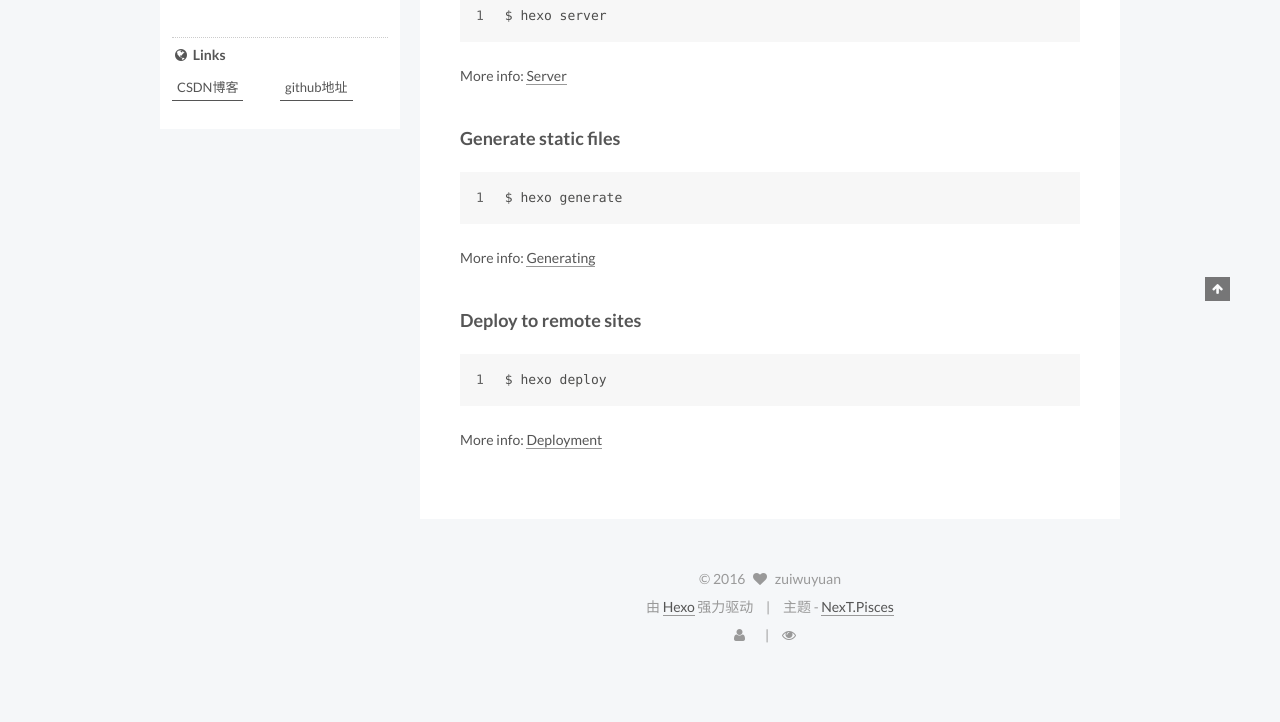
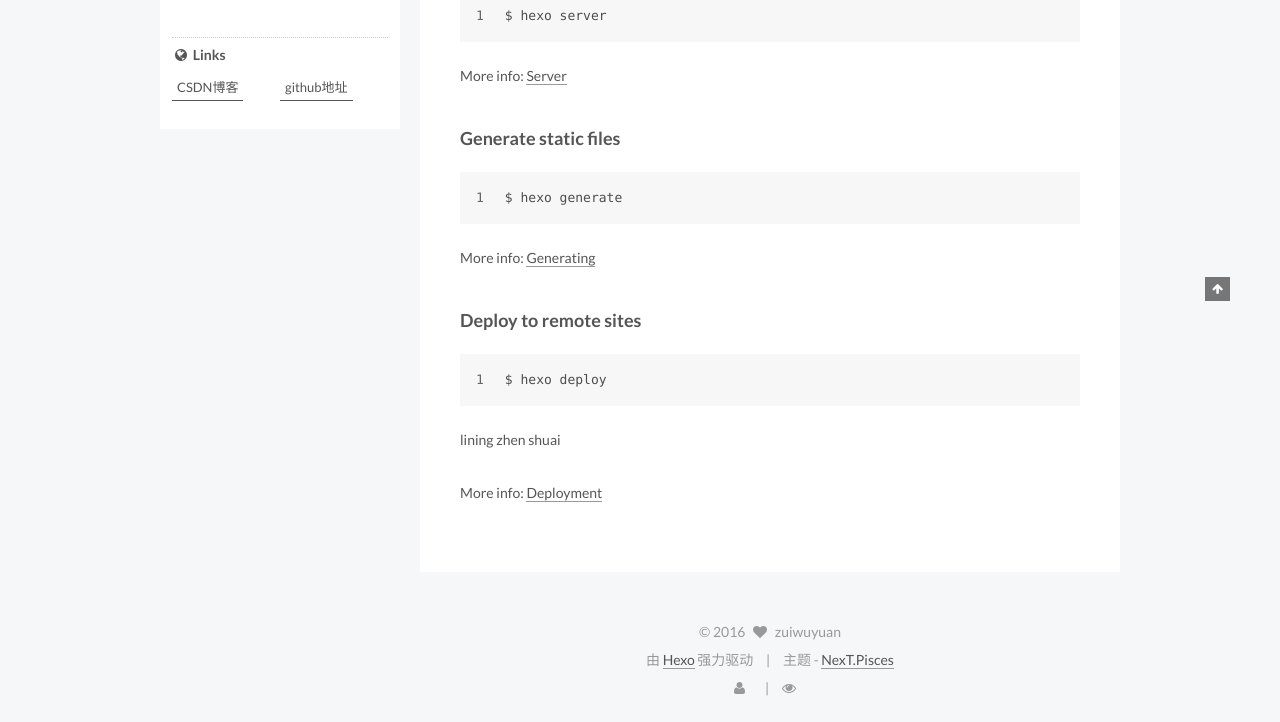
Before and after one commit to zuiwuyuan/zuiwuyuan.github.io, a plain HTML site: page index.html in a window 1280 px wide. Shown: the part 599-1321 px from the top of the page. Before the commit the page ends 1268 px from the top, so only its background shows below. Drawn offline with Linux system fonts and the light colour scheme; some packages are replaced by stand-ins of ours; a script that the page names is missing.

Commit message:
Site updated: 2016-11-12 13:27:24

```diff
--- a/index.html
+++ b/index.html
@@ -290,6 +290,7 @@
 <h3 id="Generate-static-files"><a href="#Generate-static-files" class="headerlink" title="Generate static files"></a>Generate static files</h3><figure class="highlight bash"><table><tr><td class="gutter"><pre><div class="line">1</div></pre></td><td class="code"><pre><div class="line">$ hexo generate</div></pre></td></tr></table></figure>
 <p>More info: <a href="https://hexo.io/docs/generating.html" target="_blank" rel="external">Generating</a></p>
 <h3 id="Deploy-to-remote-sites"><a href="#Deploy-to-remote-sites" class="headerlink" title="Deploy to remote sites"></a>Deploy to remote sites</h3><figure class="highlight bash"><table><tr><td class="gutter"><pre><div class="line">1</div></pre></td><td class="code"><pre><div class="line">$ hexo deploy</div></pre></td></tr></table></figure>
+<p>lining zhen shuai</p>
 <p>More info: <a href="https://hexo.io/docs/deployment.html" target="_blank" rel="external">Deployment</a></p>
 
 
```
Also changed, not shown: 2016/09/24/hello-world/index.html (+2 -1 lines).
